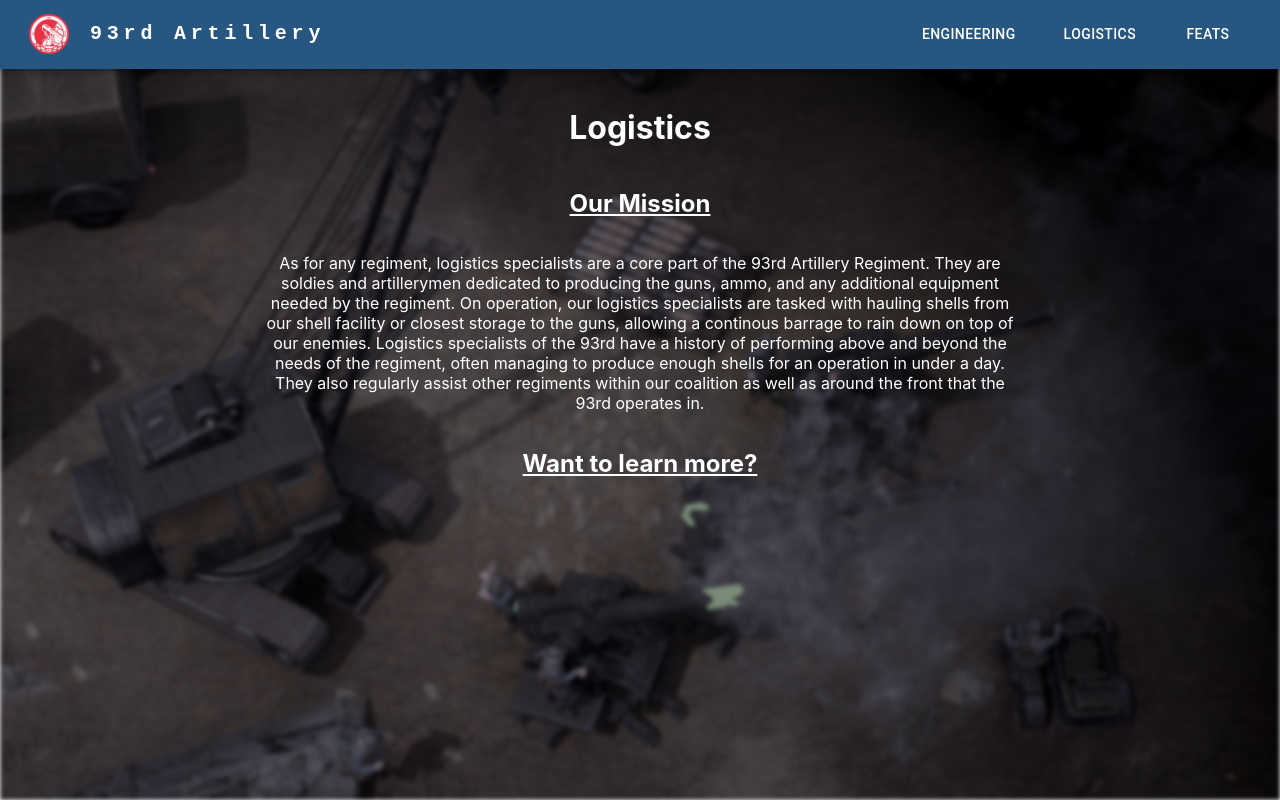
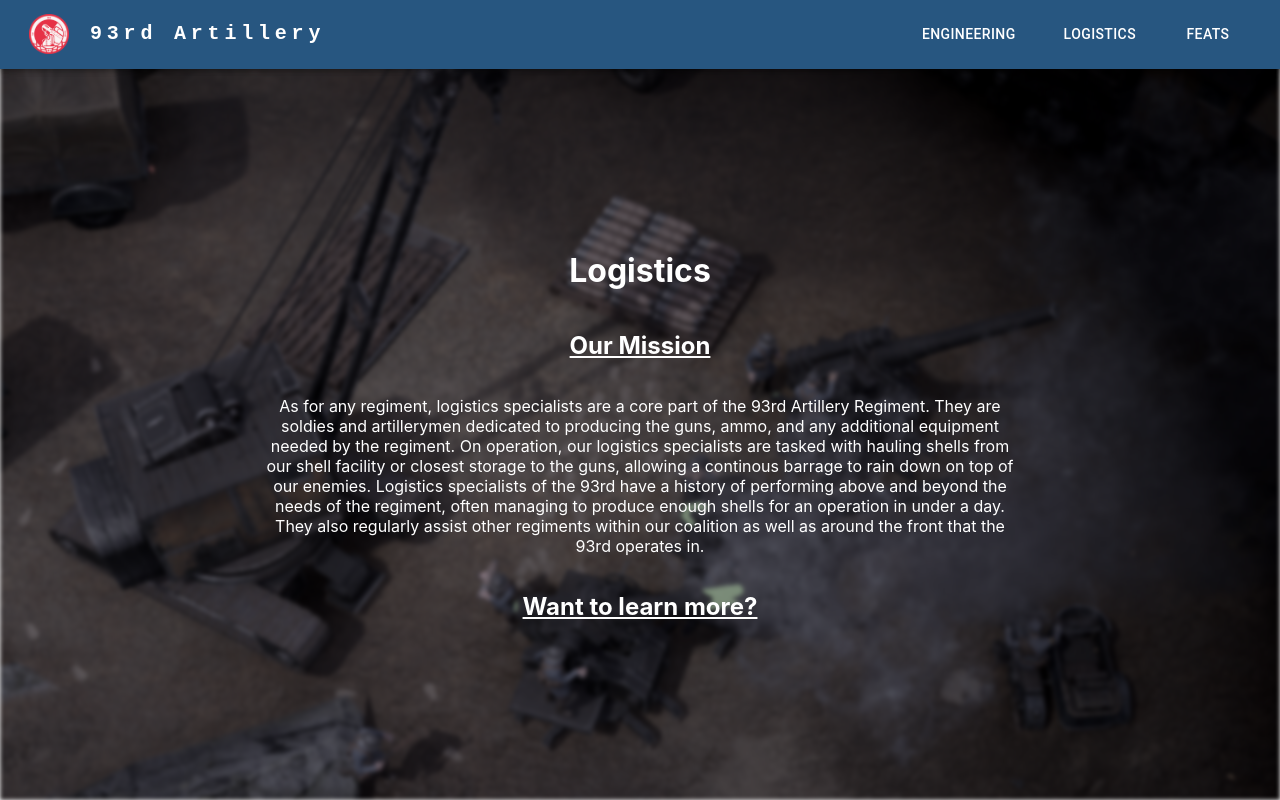
Before and after one commit to Tutor78/93rd-website, a React (Create React App) app: page /logistics in a window 1280 px wide. Built offline with nearby package versions, Linux system fonts and the light colour scheme.

Commit message:
restyled some pages

```diff
--- a/src/css/global.css
+++ b/src/css/global.css
@@ -33,11 +33,11 @@
   display: flex;
   flex-direction: column;
   position: relative;
-  height: fit-content;
+  height: 100%;
   width: 85%;
   overflow-y: auto;
   scrollbar-width: none;
-  margin-top: 12%;
+  margin-top: 70px;
   padding: 10px;
   color: white;
 }
@@ -71,13 +71,13 @@ li {
 @media screen and (min-width: 900px) {
   .contentContainer {
     width: 60%;
-    margin-top: 8%;
+    /* margin-top: 8%; */
   }
 }
 
 @media screen and (min-width: 1200px) {
   .contentContainer {
-    margin-top: 6%;
+    /* margin-top: 6%; */
   }
 }
 
--- a/src/pages/Engineering.js
+++ b/src/pages/Engineering.js
@@ -5,7 +5,7 @@ function engineeringPage () {
     return (
         <div className="container">
             <Navbar />
-            <div className="contentContainer">
+            <div className="contentContainer" style={{ justifyContent: "center" }}>
                 <h1>Engineering</h1>
                 <h2>Our Mission</h2>
                 <p>
--- a/src/pages/Logistics.js
+++ b/src/pages/Logistics.js
@@ -5,7 +5,7 @@ function logisticsPage () {
     return (
         <div className="container">
             <Navbar />
-            <div className="contentContainer">
+            <div className="contentContainer" style={{ justifyContent: "center" }}>
                 <h1>Logistics</h1>
                 <h2>Our Mission</h2>
                 <p>
```
